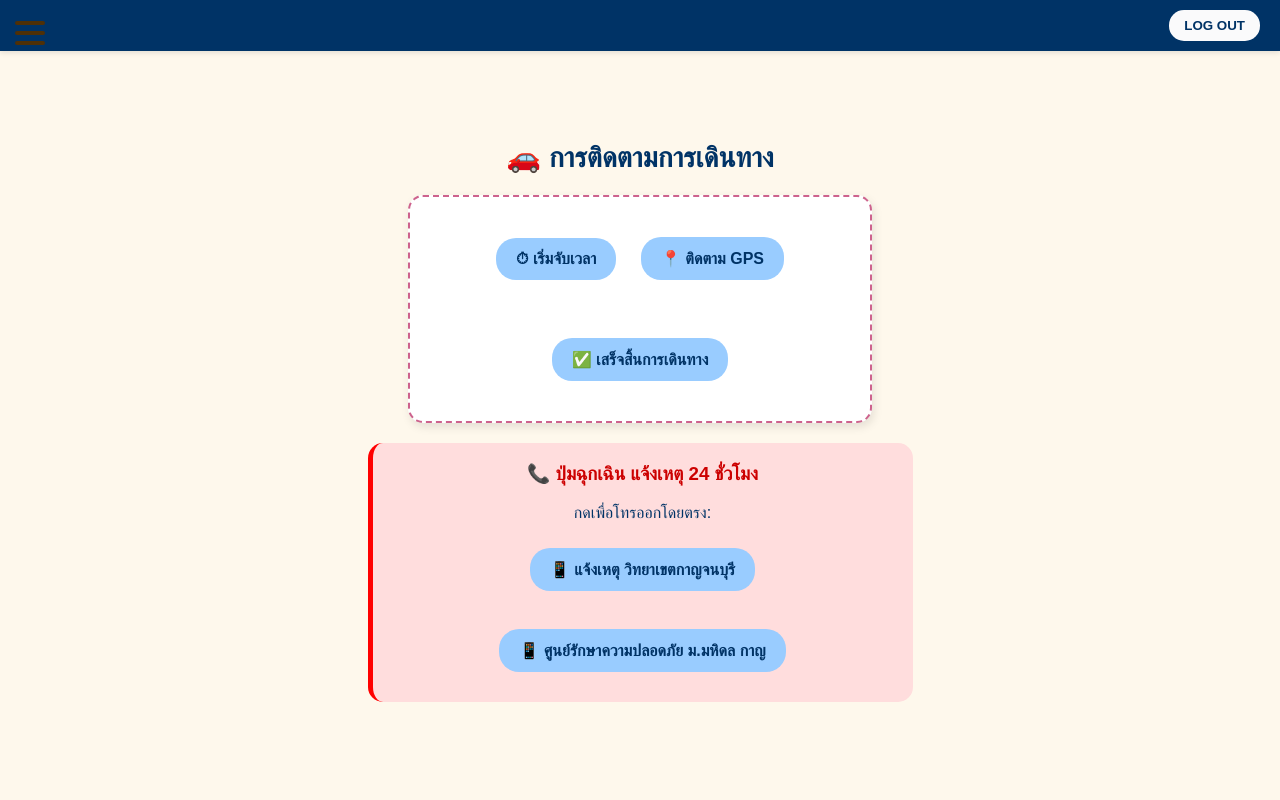
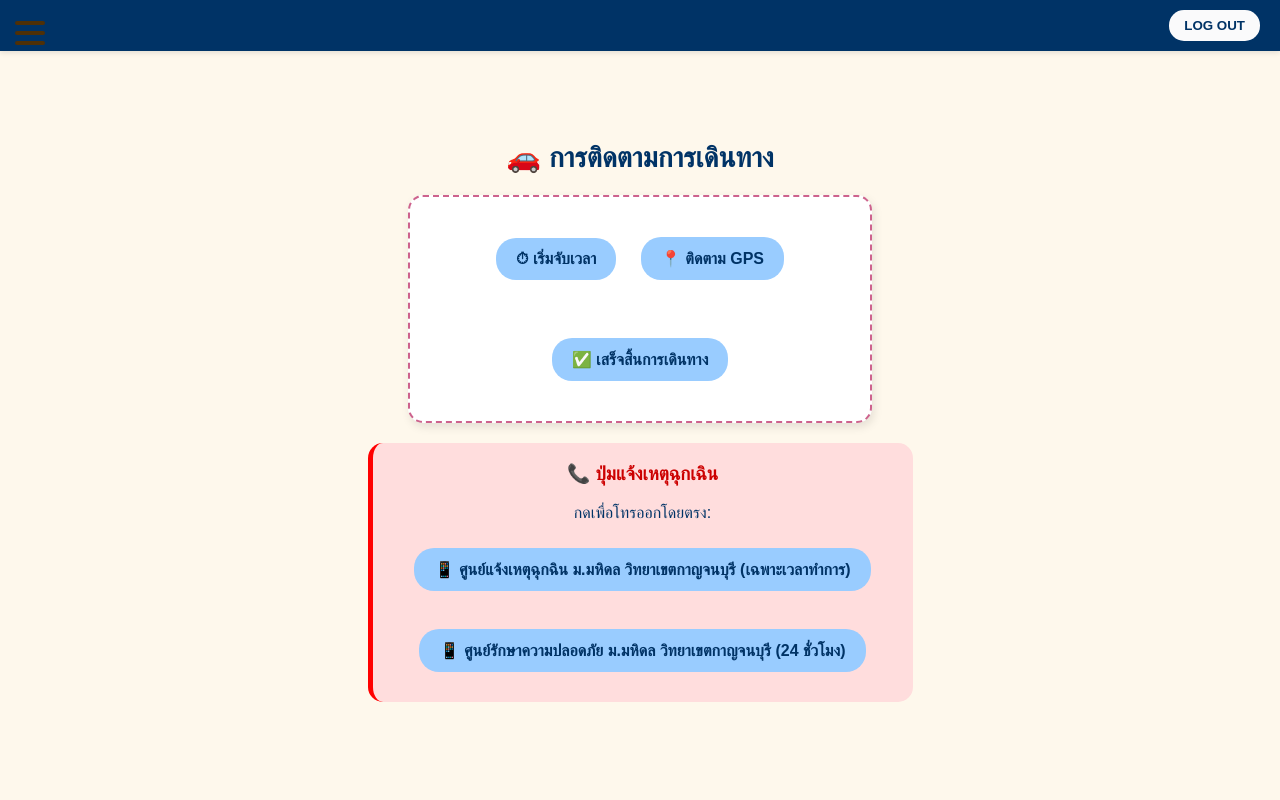
Before and after one commit to muaimouymuay/Banjerdmuka, a plain HTML site: page TravelTracking.html in a window 1280 px wide. Drawn offline with Linux system fonts and the light colour scheme.

Commit message:
Update TravelTracking.html

```diff
--- a/TravelTracking.html
+++ b/TravelTracking.html
@@ -183,10 +183,10 @@
 
     <!-- Emergency Section -->
     <div class="emergency">
-      <h3>📞 ปุ่มฉุกเฉิน แจ้งเหตุ 24 ชั่วโมง</h3>
+      <h3>📞 ปุ่มแจ้งเหตุฉุกเฉิน</h3>
       <p>กดเพื่อโทรออกโดยตรง:</p>
-      <a class="btn" href="tel:0863779948">📱 แจ้งเหตุ วิทยาเขตกาญจนบุรี</a><br><br>
-      <a class="btn" href="tel:0957366763">📱 ศูนย์รักษาความปลอดภัย ม.มหิดล กาญ</a>
+      <a class="btn" href="tel:0863779948">📱 ศูนย์แจ้งเหตุฉุกฉิน ม.มหิดล วิทยาเขตกาญจนบุรี (เฉพาะเวลาทำการ)</a><br><br>
+      <a class="btn" href="tel:0957366763">📱 ศูนย์รักษาความปลอดภัย ม.มหิดล วิทยาเขตกาญจนบุรี (24 ชั่วโมง)</a>
     </div>
   </div>
 
```
